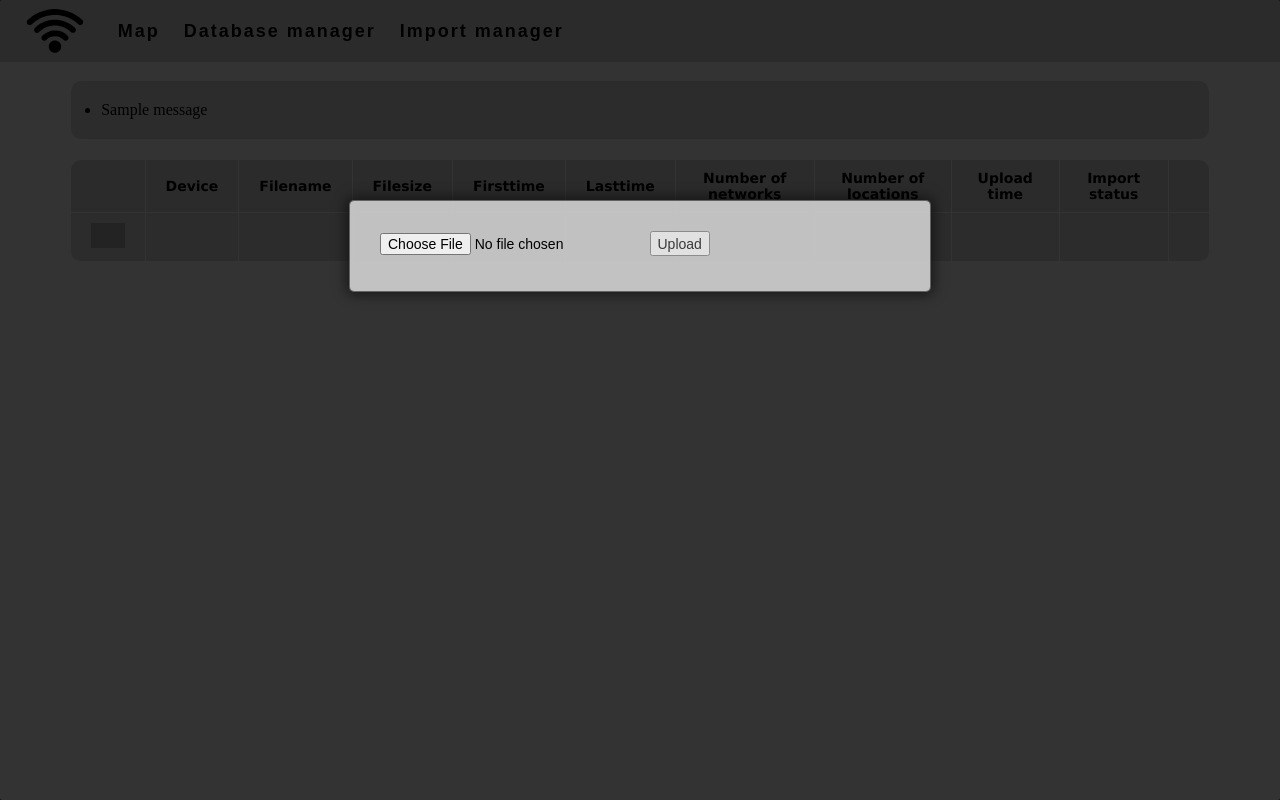
After one commit to skr-amp/wirelessmapper, a Flask app: page /impormanager in a window 1280 px wide, after a click that opens the changed part. The commit adds this page. Run offline with Flask 2, Linux system fonts and the light colour scheme; one stand-in notice (Sample message) is shown; data that the repository does not hold is empty; grey boxes are pictures that could not be loaded.

Commit message:
Added a manager for imported files

```diff
--- a/config.py
+++ b/config.py
@@ -3,6 +3,8 @@ import sqlite3
 
 class Config(object):
     APP_ROOT = os.path.abspath(os.path.dirname(__file__))
+    UPLOAD_FOLDER = os.path.join(APP_ROOT, 'upload')
+    ALLOWED_EXTENSIONS = set(['csv', 'sqlite', 'gz'])
 
     conn = sqlite3.connect('appdb.db')
     cur = conn.cursor()
--- a/wifiapp/routes.py
+++ b/wifiapp/routes.py
@@ -1,10 +1,11 @@
 import os
+import sqlite3
 from wifiapp import app, socketio
 from flask import render_template, request, jsonify, redirect, url_for, flash
 from threading import Thread
 from wifiapp.getdbinfo import apmarkers, apinfo, locationinfo
 from wifiapp.dbmanager import dblist, setdb, editdbinfo, mysqlsrvexist, createdb, adddb, deldb, delfromappdb
-from wifiapp.wimporter import check_file, get_devices, add_device_db, wigle_csv_import, wigle_sqlite_import
+from wifiapp.wimporter import check_file, get_devices, add_device_db, wigle_csv_import, wigle_sqlite_import, add_file_to_appdb, get_source, get_uploadfiles, get_importfiles, get_device_id
 
 
 @app.route('/')
@@ -82,48 +83,65 @@ def deletedb():
     return redirect(url_for('dbmanager'))
 
 
+@app.route('/impormanager')
+def importmanager():
+    sources = get_source()
+    uploadfiles = get_uploadfiles()
+    importfiles = get_importfiles()
+    return render_template('importmanager.html', sources=sources, uploadfiles=uploadfiles, importfiles=importfiles, devices=get_devices())
+
+@app.route('/importmanager/adddevice', methods=['POST'])
+def adddevice():
+    add_device_db(request.form.get('devicename'))
+    return redirect(url_for('importmanager'))
+
+@app.route('/importmanager/setsourcedevice', methods=['POST'])
+def setsourcedevice():
+    source = request.form.get('source')
+    devicename = request.form.get('device')
+    if devicename:
+        conn = sqlite3.connect(os.path.join(app.config['APP_ROOT'], 'appdb.db'))
+        cursor = conn.cursor()
+        cursor.execute("UPDATE importsource SET device=? WHERE feature=?", (devicename, source))
+        conn.commit()
+        conn.close()
+    return redirect(url_for('importmanager'))
+
 @app.route('/upload', methods=['POST'])
 def upload():
-    target = os.path.join(app.config['APP_ROOT'], 'upload/')
-    if not os.path.isdir(target):
-        os.mkdir(target)
+    if not os.path.isdir(app.config['UPLOAD_FOLDER']):
+        os.mkdir(app.config['UPLOAD_FOLDER'])
     file = request.files["file"]
     if file:
         filename = file.filename
-        extension = filename.rsplit('.', 1)[1]
-        destination = "/".join([target, filename])
-        if extension == "csv":
-            file.save(destination)
-            return redirect(url_for('importer', filename=filename))
-        elif extension == "gz" and filename.rsplit('.', 2)[1] == "csv":
-            file.save(destination)
-            return redirect(url_for('importer', filename=filename))
-        elif extension == "sqlite":
-            file.save(destination)
-            return redirect(url_for('importer', filename=filename))
-
-
-@app.route('/importer', methods=['GET'])
-def importer():
-    filename = request.args.get('filename')
-    fileinfo = check_file(filename)
-    if fileinfo["type"] == "csv" and fileinfo["app"] == "WigleWifi":
-        return render_template("wimporter.html", filename=filename, fileinfo=fileinfo, devices=get_devices())
-    elif fileinfo["type"] == "sqlite" and fileinfo["app"] == "WigleWifi":
-        return render_template("wimporter.html", filename=filename, fileinfo=fileinfo, devices=get_devices())
-
-
-@app.route('/importer/adddevice', methods=['POST'])
-def adddevice():
-    add_device_db(request.form.get('devicename'))
-    return redirect(url_for('importer', filename=request.form.get('filename')))
-
+        destination = os.path.join(app.config['UPLOAD_FOLDER'], filename)
+        if '.' in filename:
+            if filename.rsplit('.', 1)[1] in app.config['ALLOWED_EXTENSIONS']:
+                filelist = os.listdir(app.config['UPLOAD_FOLDER'])
+                if filename in filelist:
+                    flash("A file named " + filename + " has already been uploaded", "error")
+                    return redirect(url_for('importmanager'))
+                file.save(destination)
+                if add_file_to_appdb(filename):
+                    flash('File ' + filename + ' uploaded', 'info')
+                else:
+                    flash("File not uploaded", "error")
+            else:
+                flash("File not uploaded", "error")
+        else:
+            flash("File not uploaded", "error")
+    return redirect(url_for('importmanager'))
 
 @app.route('/wimport', methods=['POST'])
 def wimport():
     filename = request.form.get('filename')
     accuracy = request.form.get('accuracy')
-    deviceid = int(request.form.get('deviceid'))
+    device = request.form.get('device')
+    print(device)
+    if device == "None":
+        flash("Device not selected", "error")
+        return redirect(url_for('importmanager'))
+    deviceid = get_device_id(device)
     filetype = request.form.get('filetype')
     if filetype == "csv":
         Thread(target=wigle_csv_import, args=(app, socketio, filename, accuracy, deviceid)).start()
--- /dev/null
+++ b/wifiapp/static/importmanager.css
@@ -0,0 +1,187 @@
+.alert-info {
+  background-color:  rgba(210, 210, 210,.8);
+  border-color: #bce8f1;
+  border-radius: 10px;
+  position: relative;
+  top: 65px;
+  width: 90%;
+  left: 5%;
+}
+.infocont{
+  padding: 20px 30px;
+}
+.info{
+  font-family: "Lucida Sans Unicode", "Lucida Grande", Sans-Serif;
+  font-size: 14px;
+}
+.error{
+  font-family: "Lucida Sans Unicode", "Lucida Grande", Sans-Serif;
+  font-size: 14px;
+  color: red;
+}
+
+table {
+font-family: "Lucida Sans Unicode", "Lucida Grande", Sans-Serif;
+font-size: 14px;
+border-radius: 10px;
+border-spacing: 0;
+position: relative;
+top: 70px;
+width: 90%;
+left: 5%;
+}
+th {
+background: rgba(210, 210, 210,.8);
+padding: 10px 20px;
+}
+th, td {
+border-style: solid;
+border-width: 0 1px 1px 0;
+border-color: white;
+}
+
+th:first-child, td:first-child {
+text-align: left;
+}
+th:first-child {
+border-top-left-radius: 10px;
+}
+th:last-child {
+border-top-right-radius: 10px;
+border-right: none;
+}
+td {
+padding: 10px 20px;
+position: relative;
+}
+tr:last-child td:first-child {
+border-radius: 0 0 0 10px;
+}
+tr:last-child td:last-child {
+border-radius: 0 0 10px 0;
+}
+tr td:last-child {
+border-right: none;
+}
+tr{
+background: rgba(210, 210, 210,.5);
+}
+.tabbotom{
+background: rgba(210, 210, 210,.8);
+}
+
+input, select, .selectdev, .importbtn {
+	height: 28px;
+	font-size: 14px;
+}
+input[name="adddevice"]{
+width: 28px;
+}
+.importbtn {
+    margin-top: 5px;
+    width: 136px;
+}
+input[type="number"]{
+width: 30px;
+}
+
+.selectdev {
+    margin-top: 5px;
+    width: 173px;
+}
+
+
+select[name="device"] {
+width: 140px;
+}
+
+.uploadbtn{
+  height: 25px;
+  left: 10px;
+  opacity: 0.7;
+}
+.accuracyl, input[name="accuracy"]{
+display: inline;
+}
+
+
+form.modal {
+    overflow: hidden;
+    margin: 0 auto;
+    padding: 30px 30px 30px 30px;
+    min-width: 320px;
+    max-width: 520px;
+    width: 100%;
+    border: 1px solid rgba(120,120,120,.7);
+    -webkit-border-radius: 5px;
+    -moz-border-radius: 5px;
+    border-radius: 5px;
+    background: rgba(210, 210, 210, 0.9);
+    -webkit-background-clip: padding-box;
+    -moz-background-clip: padding;
+    background-clip: padding-box;
+    -webkit-box-shadow: 0 0 13px 3px rgba(0,0,0,.5);
+    -moz-box-shadow: 0 0 13px 3px rgba(0,0,0,.5);
+    box-shadow: 0 0 13px 3px rgba(0,0,0,.5);
+    font-size: 18px;
+}
+
+.overlay {
+top: 0;
+right: 0;
+bottom: 0;
+left: 0;
+z-index: 10000;
+visibility: hidden;
+
+background-color: rgba(0, 0, 0, 0.8);
+opacity: 0;
+position: fixed;
+
+-webkit-transition: opacity .5s;
+-moz-transition: opacity .5s;
+-ms-transition: opacity .5s;
+-o-transition: opacity .5s;
+transition: opacity .5s;
+}
+
+.overlay:target {
+visibility: visible;
+opacity: 1;
+}
+
+.modal {
+ top: 0;
+ right: 0;
+ left: 0;
+ width: 50%;
+ z-index: 10001;
+
+ opacity: 0;
+ display: block;
+ visibility: hidden;
+ position: absolute;
+
+  -webkit-transition: opacity 500ms ease-in;
+  -moz-transition: opacity 500ms ease-in;
+  transition: opacity 500ms ease-in;
+}
+
+.overlay:target+.modal{
+top: 25%;
+visibility: visible;
+opacity: 1;
+}
+
+select[name="device"], input[name="adddevice"], .devname {
+	display: inline;
+}
+
+
+
+
+
+.importform{
+position: relative;
+top: 400px;
+}
--- a/wifiapp/templates/import.html
+++ b/wifiapp/templates/import.html
@@ -16,7 +16,6 @@
 				var socket = io.connect('localhost:5000');
 
 				socket.on('message', function(msg) {
-					console.log(msg);
 					if (msg["msg"]==='importinfo') {
 						$("#messages").append('<li>'+msg["info"]+'</li>');
 						$("#progressbar").attr("value", parseInt(msg["checkloc"], 10))
--- /dev/null
+++ b/wifiapp/templates/importmanager.html
@@ -0,0 +1,132 @@
+<!DOCTYPE html>
+<html lang="en">
+<head>
+    <meta charset="UTF-8">
+    <title>Import manager</title>
+    <link rel="stylesheet" href="{{ url_for('static', filename='navmenu.css') }}" />
+    <link rel="stylesheet" href="{{ url_for('static', filename='importmanager.css') }}" />
+</head>
+
+<nav class="top-menu">
+  <a class="navbar-logo" href="{{ url_for('index') }}"><img src="{{ url_for('static', filename='images/logo.svg')}}"></a>
+  <ul class="menu-main">
+    <li><a href="{{ url_for('index') }}">Map</a></li>
+    <li><a href="{{ url_for('dbmanager') }}">Database manager</a></li>
+    <li><a href="{{ url_for('importmanager') }}">Import manager</a></li>
+  </ul>
+</nav>
+
+{% with messages = get_flashed_messages(with_categories=true) %}
+  {% if messages %}
+    <div class=alert-info>
+    <ul class="infocont">
+    {% for category, message in messages %}
+      <li class="{{ category }}">{{ message }}</li>
+    {% endfor %}
+    </ul>
+    </div>
+  {% endif %}
+{% endwith %}
+
+<table id="filetable">
+    <tr>
+        <th></th>
+        <th>Device</th>
+        <th>Filename</th>
+        <th>Filesize</th>
+        <th>Firsttime</th>
+        <th>Lasttime</th>
+        <th>Number of networks</th>
+        <th>Number of locations</th>
+        <th>Upload time</th>
+        <th>Import status</th>
+        <th></th>
+    </tr>
+    {% for source in sources %}
+        {% for i in range(uploadfiles[source['feature']]|length) %}
+        <tr>
+            {% if i==0 %}
+            <td rowspan="{{ uploadfiles[source['feature']]|length }}" >{% if source["app"] == "WigleWifi" and source["type"] == "sqlite" %}
+                                                                            Wigle sqlite database backup file
+                                                                       {% elif source["app"] == "WigleWifi" and source["type"] == "csv" %}
+                                                                            Wigle csv file
+                                                                       {% endif %}</td>
+            <td rowspan="{{ uploadfiles[source['feature']]|length }}" >
+                {% if source['device'] == None %}
+                    <form name="source{{source['feature']}}" method="POST" action="/importmanager/setsourcedevice">
+                        <input type="hidden" name="source" value={{source['feature']}}>
+                        <select name="device">
+	                    {% for device in devices.keys() %}
+		                    <option value="{{device}}"}>{{device}}</option>
+	                    {% endfor %}
+	                    </select>
+	                    <input type="button" name="adddevice" value="+" onclick="window.location.href='#addform'"><br>
+                        <button class="selectdev" type="submit">Select device</button>
+                    </form>
+                {% else %}
+                    {{source['device']}}
+                {% endif %}
+            </td>
+            {% endif %}
+            <td>{{uploadfiles[source['feature']][i]["filename"]}}</td>
+            <td>{{uploadfiles[source['feature']][i]["filesize"]}}</td>
+            <td>{{uploadfiles[source['feature']][i]["firsttime"]}}</td>
+            <td>{{uploadfiles[source['feature']][i]["lasttime"]}}</td>
+            <td>{{uploadfiles[source['feature']][i]["numberap"]}}</td>
+            <td>{{uploadfiles[source['feature']][i]["numberloc"]}}</td>
+            <td>{{uploadfiles[source['feature']][i]["uploadtime"]}}</td>
+            <td>{% if source['feature'] in importfiles.keys() %}
+                    {% if uploadfiles[source['feature']][i]["filesize"] in importfiles[source['feature']].keys() %}
+                        File imported {{ importfiles[source['feature']][uploadfiles[source['feature']][i]["filesize"]]["importtime"] }} with accuracy {{ importfiles[source['feature']][uploadfiles[source['feature']][i]["filesize"]]["accuracy"] }}
+                    {% else %}
+                        File not imported
+                    {% endif %}
+                {% else %}
+                    File not imported
+                {% endif %}
+            </td>
+            <td>
+                {% if source["app"] == "WigleWifi" %}
+                    <form class="import" action="{{ url_for('wimport') }}" method="POST" target="_blank">
+                {% endif %}
+                        <input type="hidden" name="filename" value={{uploadfiles[source['feature']][i]["filename"]}}>
+	                    <input type="hidden" name="filetype" value={{source["type"]}}>
+                        <input type="hidden" name="device" value="{{source['device']}}">
+                        <label class="accuracyl" for="accuracy">GPS accuracy:</label>
+	                    {% if source['feature'] in importfiles.keys() %}
+                            {% if uploadfiles[source['feature']][i]["filesize"] in importfiles[source['feature']].keys() %}
+                                <input type="number" step="1" min={{importfiles[source['feature']][uploadfiles[source['feature']][i]["filesize"]]["accuracy"]}} max="100" value={{importfiles[source['feature']][uploadfiles[source['feature']][i]["filesize"]]["accuracy"]+1}} id="accuracy" name="accuracy"/>
+                            {% else %}
+                                <input type="number" step="1" min="1" max="100" value="4" id="accuracy" name="accuracy"/>
+                            {% endif %}
+                        {% else %}
+                            <input type="number" step="1" min="1" max="100" value="4" id="accuracy" name="accuracy"/>
+                        {% endif %}
+	                    <input class="importbtn" type="submit" value="Import">
+                    </form>
+            </td>
+        </tr>
+        {% endfor %}
+    {% endfor %}
+    <tr class="tabbotom">
+        <td><img class="uploadbtn" onclick="window.location.href='#importform'" src="{{ url_for('static', filename='images/importfileicon.svg')}}"></td><td></td><td></td><td></td><td></td><td></td><td></td><td></td><td></td><td></td><td></td>
+    </tr>
+</table>
+
+
+<a href="#x" class="overlay" id="addform"></a>
+<form class="modal" name="db1" method="POST" action="/importmanager/adddevice">
+    <input type="hidden" name="filename" value={{filename}}>
+    <label class="devname">New device name:</label>
+    <input class="devname" type="text" name="devicename">
+    <input name="submit" class="addbtn" type="submit" value="Add device" />
+</form>
+
+<a href="#x" class="overlay" id="importform"></a>
+<form class="modal" id="importform" action="{{ url_for('upload') }}" method="POST" enctype="multipart/form-data">
+    <input type="file" name="file" id="file" class="input-file">
+    <input class="btn uploadbtn" type="submit" value="Upload" id="upload-button">
+</form>
+
+</body>
+</html>
```
Also changed, not shown: wifiapp/dbmanager.py (+21 -4 lines), wifiapp/templates/dbmanager.html (+2 -8 lines), wifiapp/templates/index.html (+42 -3 lines), wifiapp/wimporter.py (+137 -6 lines).
